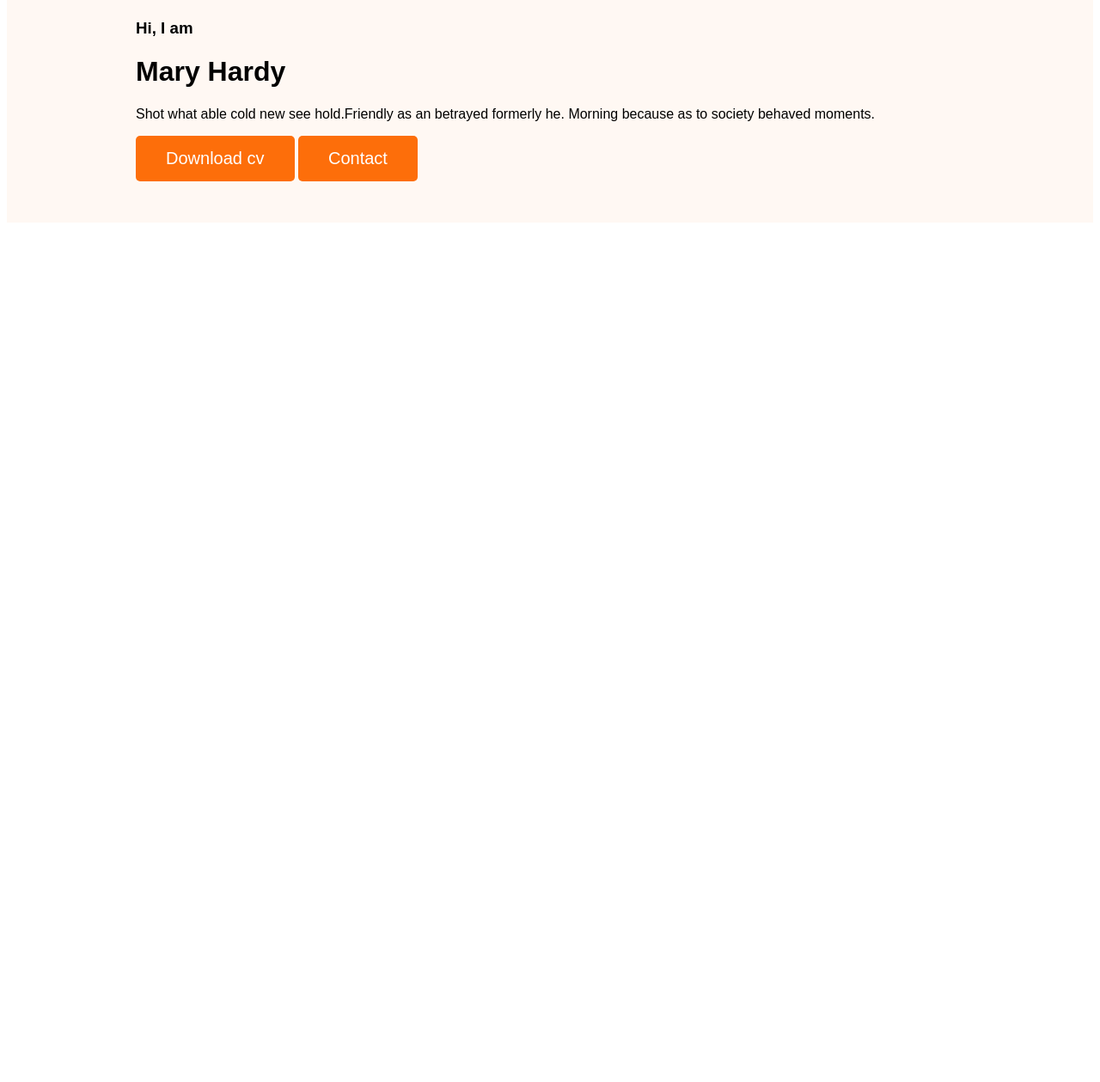
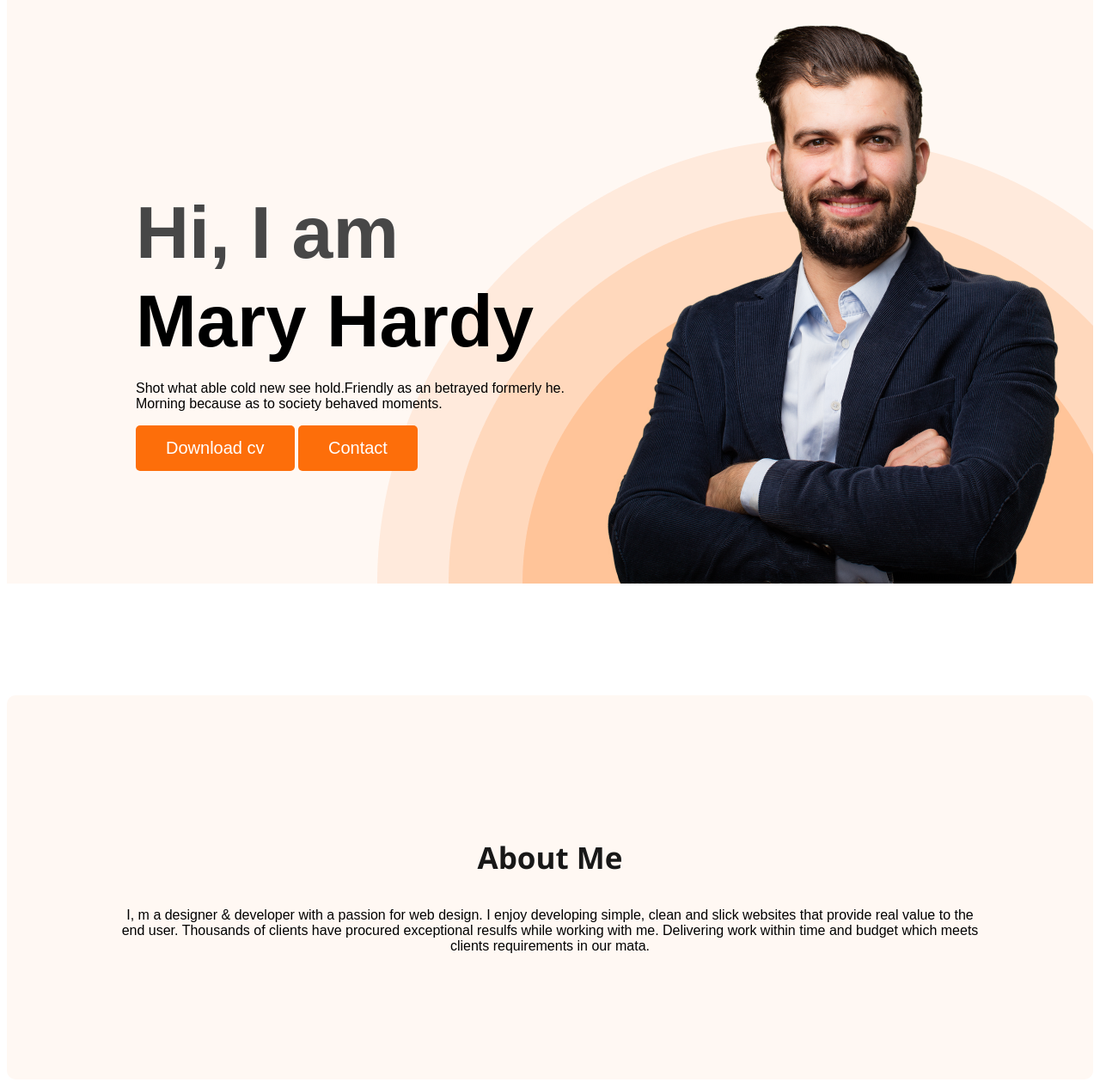
Before and after one commit to akterhossainctg/web-developer-portfolio, a plain HTML site: page index.html in a window 1280 px wide. Shown: the part 177-1436 px from the top of the page at 86% size. Before the commit the page ends 800 px from the top, so only its background shows below. Drawn offline with nearby package versions, Linux system fonts and the light colour scheme.

Commit message:
creating about

```diff
--- a/index.html
+++ b/index.html
@@ -21,20 +21,24 @@
             </ul>
     </nav>
     <div class="banner">
-        <div>
+        <div class="banner-content">
             <h3 class="banner-greeting">Hi, I  am</h3>
             <h1 class="banner-title">Mary Hardy</h1>
-            <p>Shot what able cold new see hold.Friendly as an betrayed formerly he. Morning because as to society behaved moments.</p>
+            <p class="banner-description">Shot what able cold new see hold.Friendly as an betrayed formerly he. Morning because as to society behaved moments.</p>
             <button class="btn-primary">Download cv</button>
             <button class="btn-primary">Contact</button>
 
         </div>
-        <img src="images.png\hardy.png" alt="">
+        <img class="profile-pic" src="./images/hardy.png.png" alt="">
     </div>
 
 
     </header>
     <main>
+        <section class="about">
+        <h3 class="section-title">About Me</h3>
+        <p class="section-description">I, m a designer & developer with a passion for web design. I enjoy developing simple, clean and slick websites that provide real value to the end user. Thousands of clients have procured exceptional resulfs while working with me. Delivering work within time and budget which meets clients requirements in our mata.</p>
+    </section>
 
     </main>
     <footer>
--- a/styles/portfolio.css
+++ b/styles/portfolio.css
@@ -2,6 +2,7 @@
 body {
     font-family: 'Lapto', sans-serif;
     font-family: 'Open sans' sans-serif;
+
 }
 .text-primary {
     color: #FD6E0A;
@@ -14,6 +15,15 @@ body {
     font-size: 20px;
     font-weight: 700px;
     padding: 15px 35px;
+}
+.section-title{
+    color: var(--Dark-01, #181818);
+    text-align: center;
+    font-family: Open Sans;
+    font-size: 35px;
+    font-style: normal;
+    font-weight: 700;
+    line-height: normal;
 }
 /* nav related styles */
 nav {
@@ -40,7 +50,46 @@ nav li {
 /* header relates style */
 .header{
     background-color:#FFF8F3;;
+    background-image: url('../images/header_bg.png');
+    background-repeat: no-repeat;
+    background-position: bottom right;
 }
 .banner{
-    padding: 30px 30px 30px 150px;
+    padding: 30px 30px 0px 150px;
+    display: flex;
+    align-items: center;
+    justify-content: space-between;
 }
+.banner-content {
+    max-width: 500px;
+}
+.profile-pic{
+
+    align-items: flex-end;
+
+
+
+}
+.banner-greeting {
+    font-size: 86px;
+    color: #474747;
+    margin-bottom: 0px;
+}
+.banner-title {
+    font-size: 85px;
+    font-weight: 700px;
+    margin-top: 5px;
+    margin-bottom: 20px;
+}
+/* main section styles */
+
+/* about section styles */
+
+.about{
+    padding: 130px;
+    border-radius: 10px;
+    background: #FFF8F3;
+    margin: 130px 0px;
+    text-align: center;
+    margin: 130px 0;
+}
```
Also changed, not shown: images/developer.png (added), images/hardy.png.png (added), images/header_bg.png (added), images/icons/facebook.png (added), images/icons/insta.png (added), images/icons/js.png (added), images/icons/mongo.png (added), images/icons/nodejs.png (added), images/icons/react.png (added), images/icons/twitter.png (added).
